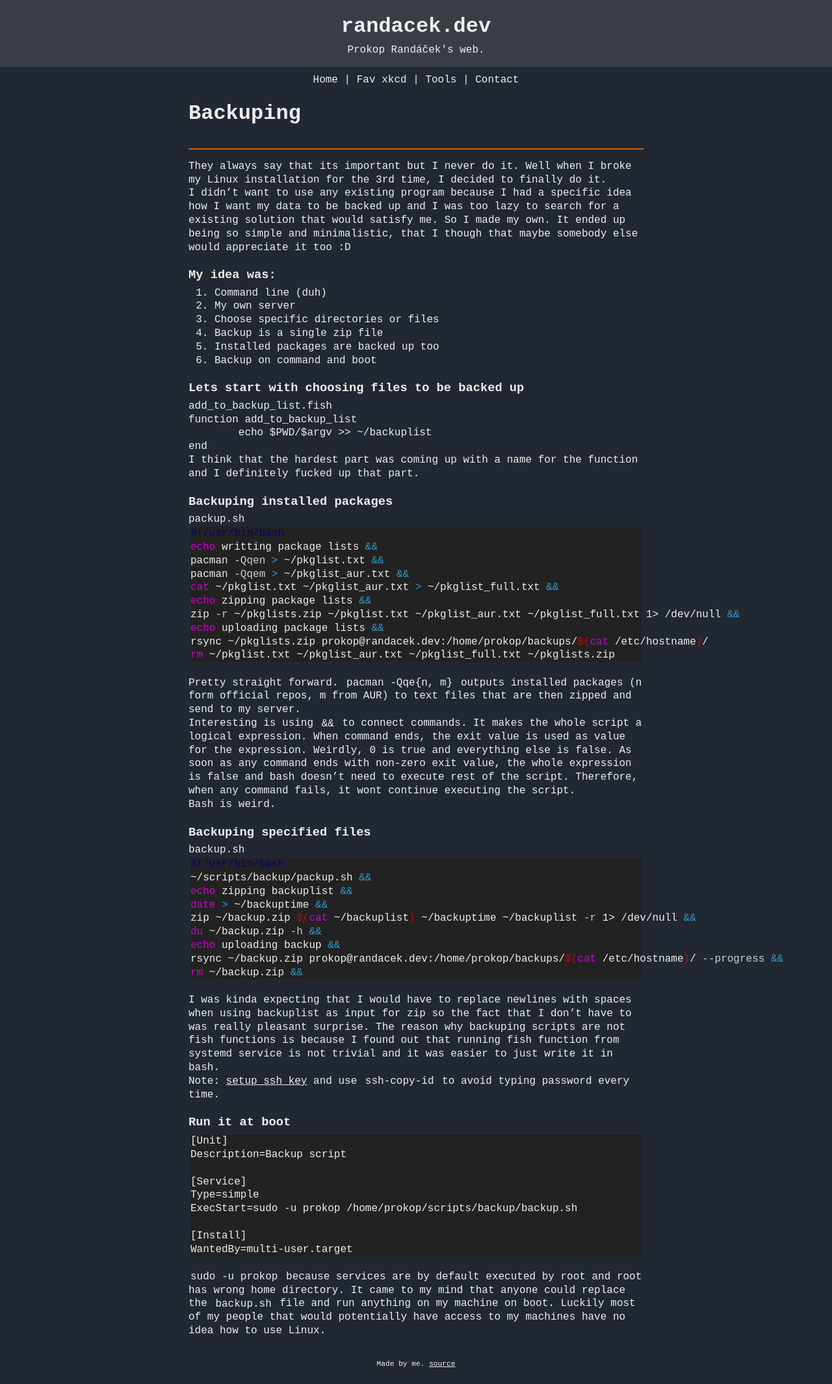
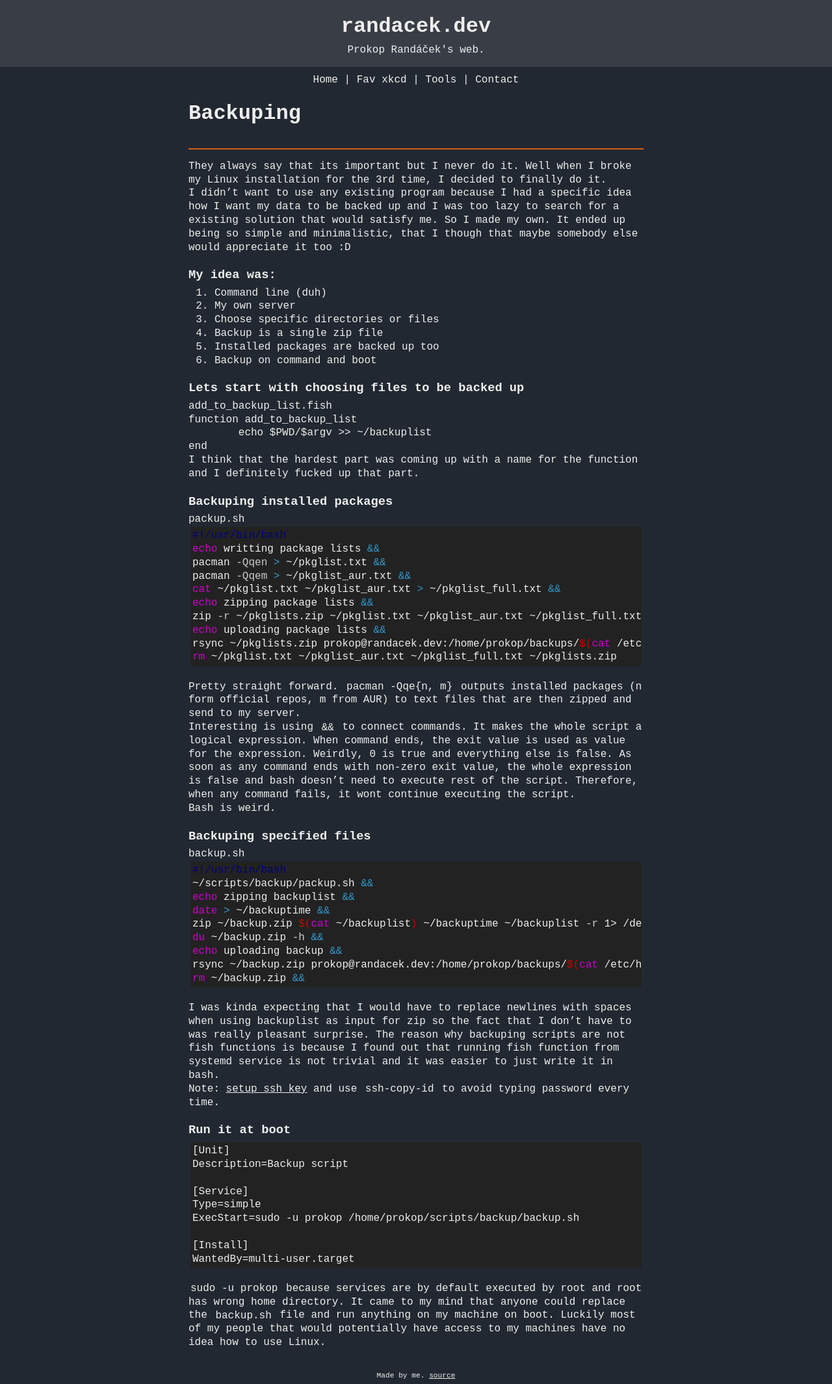
Before and after one commit to ProkopRandacek/randacek.dev, a Jekyll site: the page built from content/stuff/backuping.md, in a window 1280 px wide. Shown: the whole page at 65% size. Built offline with Jekyll 4.4.1, drawn with Linux system fonts in a browser that asks for light colours.

Commit message:
syntax highlight fix

```diff
--- a/assets/syntax.css
+++ b/assets/syntax.css
@@ -1,3 +1,20 @@
+.highlighter-rouge {
+	pre {
+		overflow-x: auto;
+		padding: 3px;
+	}
+
+	border-radius: 6px;
+
+	padding: 1.5px 3px;
+	margin-bottom: 20px;
+}
+
+/*.highlight, .highlighter-rouge {
+	background-color: $light-code-background-color;
+	border-color: $light-code-background-color;
+}
+
 /* https://raw.githubusercontent.com/jwarby/pygments-css/master/vim.css */
 .highlight pre { background-color: #222222 }
 .highlight .hll { background-color: #222222 }
```
